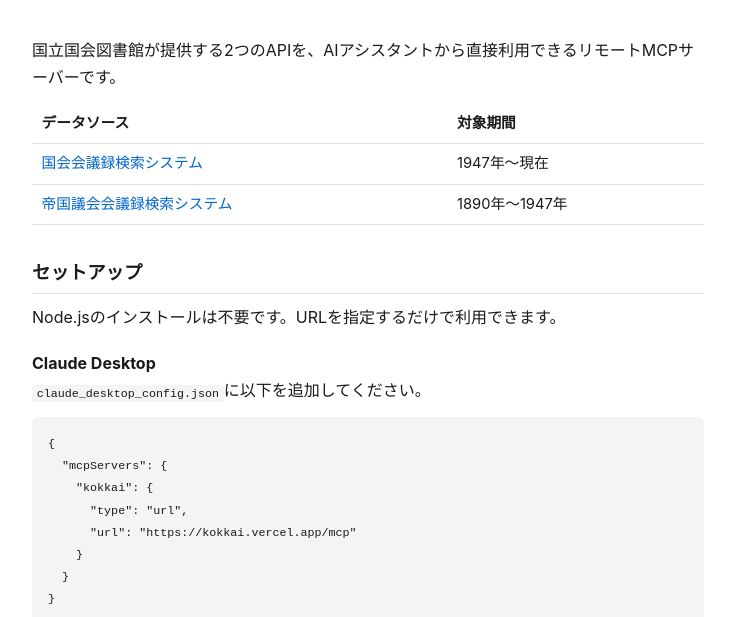
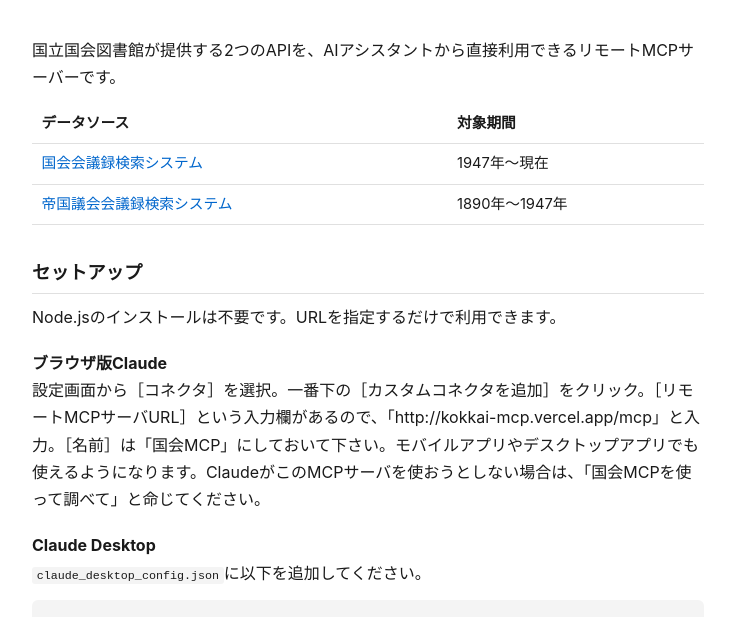
Before and after one commit to analekt/kokkai-mcp-server, a website: page public/index.html in a window 1280 px wide. Shown: the part 130-747 px from the top of the page, without its empty margins (272-1007 px from the left). Drawn offline with Linux system fonts and the light colour scheme.

Commit message:
docs: update landing page with browser Claude setup instructions

```diff
--- a/public/index.html
+++ b/public/index.html
@@ -39,6 +39,9 @@
 
 <h2>セットアップ</h2>
 <p>Node.jsのインストールは不要です。URLを指定するだけで利用できます。</p>
+
+<h3 style="font-size:1rem; margin-top:1.2rem;">ブラウザ版Claude</h3>
+<p>設定画面から［コネクタ］を選択。一番下の［カスタムコネクタを追加］をクリック。［リモートMCPサーバURL］という入力欄があるので、「http://kokkai-mcp.vercel.app/mcp」と入力。［名前］は「国会MCP」にしておいて下さい。モバイルアプリやデスクトップアプリでも使えるようになります。ClaudeがこのMCPサーバを使おうとしない場合は、「国会MCPを使って調べて」と命じてください。</p>
 
 <h3 style="font-size:1rem; margin-top:1.2rem;">Claude Desktop</h3>
 <p><code>claude_desktop_config.json</code>に以下を追加してください。</p>
```
